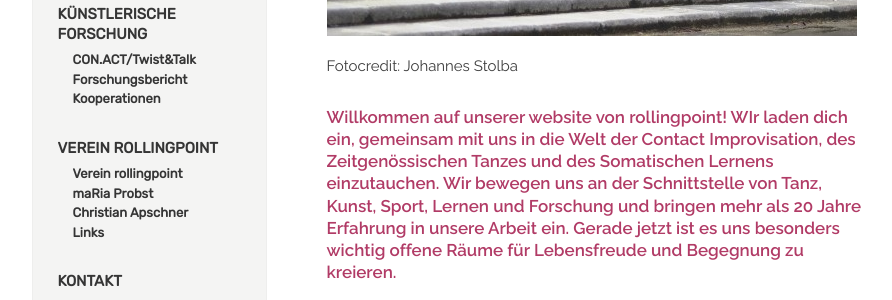
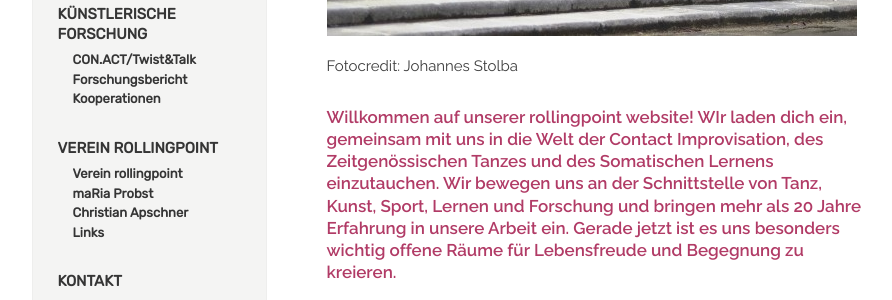
Before and after one commit to manulari/rollingpointat, a Jekyll site: the page built from _pages_de/index.md, in a window 1280 px wide and 900 px high, scrolled down 373 px. Shown: the part 153-453 px from the top of the window, without its empty margins (152-1044 px from the left). Built offline with Jekyll 4.4.1, drawn with Linux system fonts in a browser that asks for light colours; comment, search, counter and statistics services are not loaded.

Commit message:
Update page (de) “index”

```diff
--- a/_pages_de/index.md
+++ b/_pages_de/index.md
@@ -9,7 +9,7 @@ other_lang: /en/
 
 Fotocredit: Johannes Stolba
 
-#### Willkommen auf unserer website von rollingpoint! WIr laden dich ein, gemeinsam mit uns in die Welt der Contact Improvisation, des Zeitgenössischen Tanzes und des Somatischen Lernens einzutauchen. Wir bewegen uns an der Schnittstelle von Tanz, Kunst, Sport, Lernen und Forschung und bringen mehr als 20 Jahre Erfahrung in unsere Arbeit ein. Gerade jetzt ist es uns besonders wichtig offene Räume für Lebensfreude und Begegnung zu kreieren.
+#### Willkommen auf unserer rollingpoint website! WIr laden dich ein, gemeinsam mit uns in die Welt der Contact Improvisation, des Zeitgenössischen Tanzes und des Somatischen Lernens einzutauchen. Wir bewegen uns an der Schnittstelle von Tanz, Kunst, Sport, Lernen und Forschung und bringen mehr als 20 Jahre Erfahrung in unsere Arbeit ein. Gerade jetzt ist es uns besonders wichtig offene Räume für Lebensfreude und Begegnung zu kreieren.
 
 ## Videos
 
```
